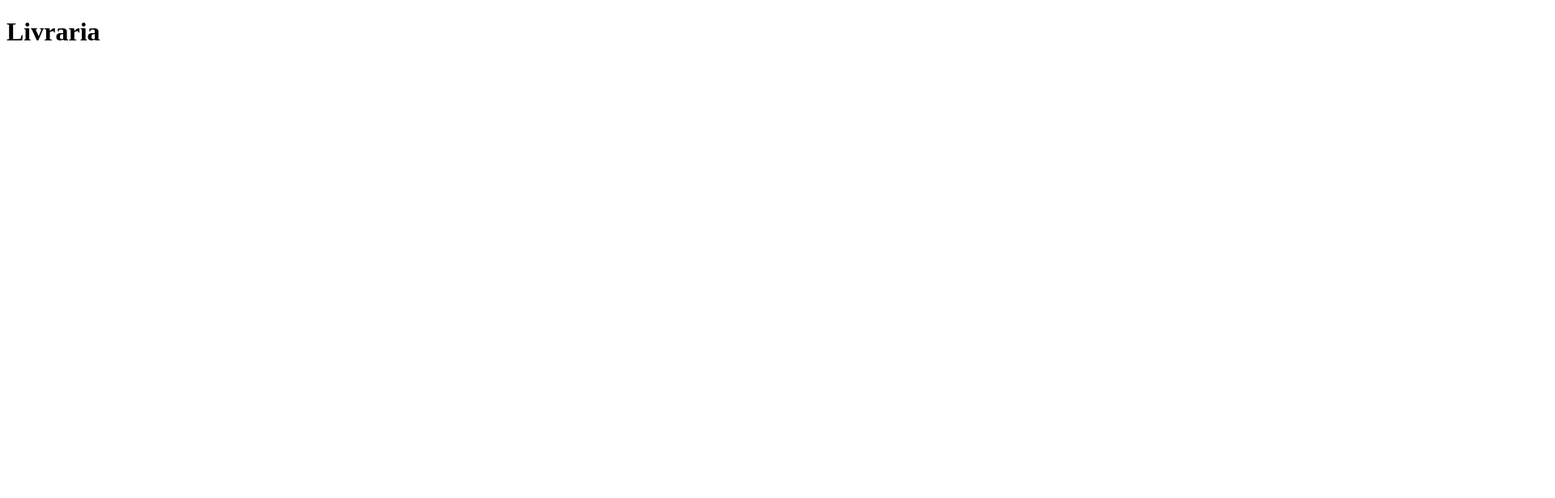
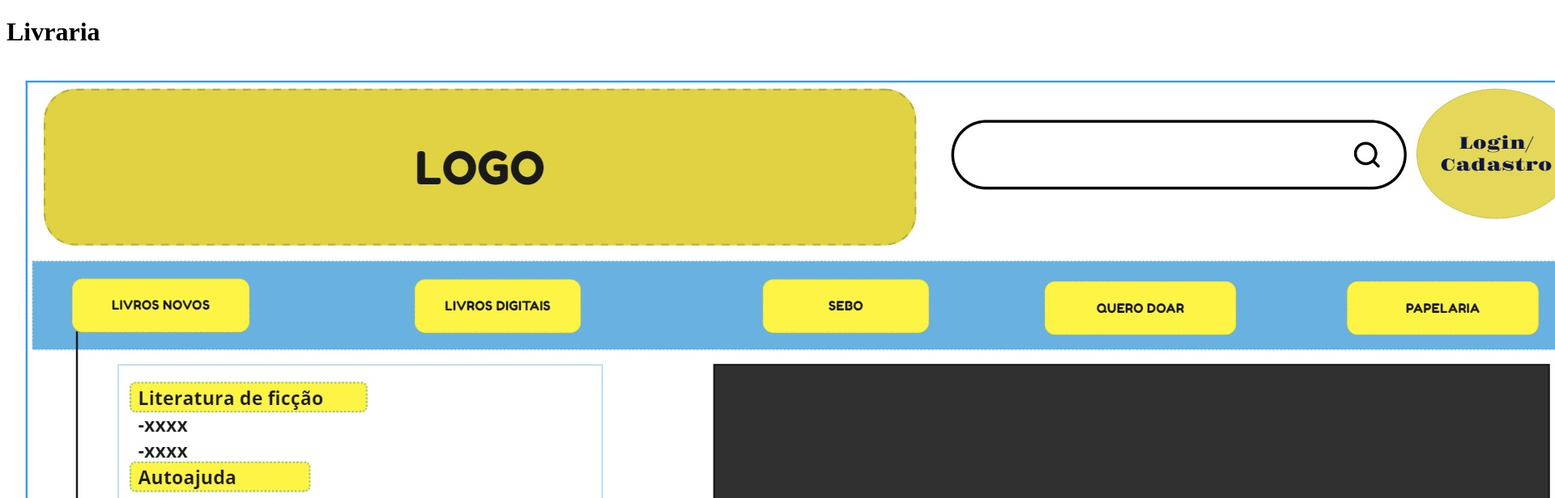
Before and after one commit to lauandesc/Grupo7_projetocolaborativo, a plain HTML site: page livraria.html in a window 1280 px wide. Shown: the top 616 px of the page at 81% size, 1920 px wide, since content can reach past the window. Drawn offline with Linux system fonts and the light colour scheme.

Commit message:
livraria html alterada

```diff
--- a/livraria.html
+++ b/livraria.html
@@ -6,5 +6,6 @@
   </head>
   <body>
     <h1>Livraria</h1>
+<img src="img_livraria/home page.jpg" alt="">
   </body>
 </html>
```
